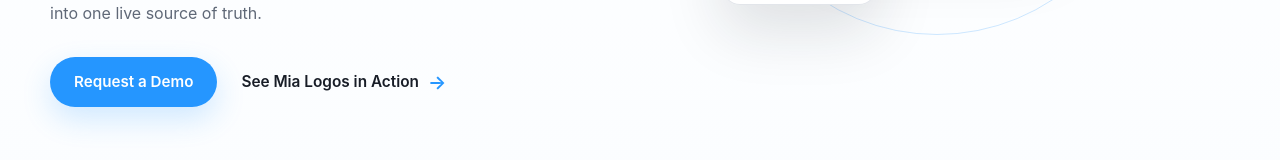
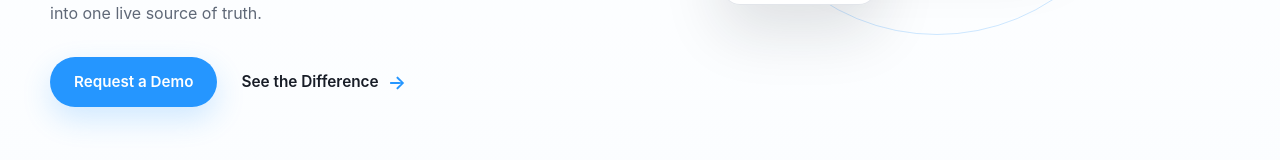
Before and after one commit to D-Trans-LLC/mia-logos-website, a React (Vite) app: page / in a window 1280 px wide. Shown: the part 621-781 px from the top of the page. Built offline with nearby package versions, Linux system fonts and the light colour scheme.

Commit message:
Update hero secondary CTA label

```diff
--- a/src/App.jsx
+++ b/src/App.jsx
@@ -109,7 +109,7 @@ function App() {
                 </a>
 
                 <a className="text-link" href="#platform">
-                  See Mia Logos in Action
+                  See the Difference
                   <span aria-hidden="true">→</span>
                 </a>
               </div>
```
